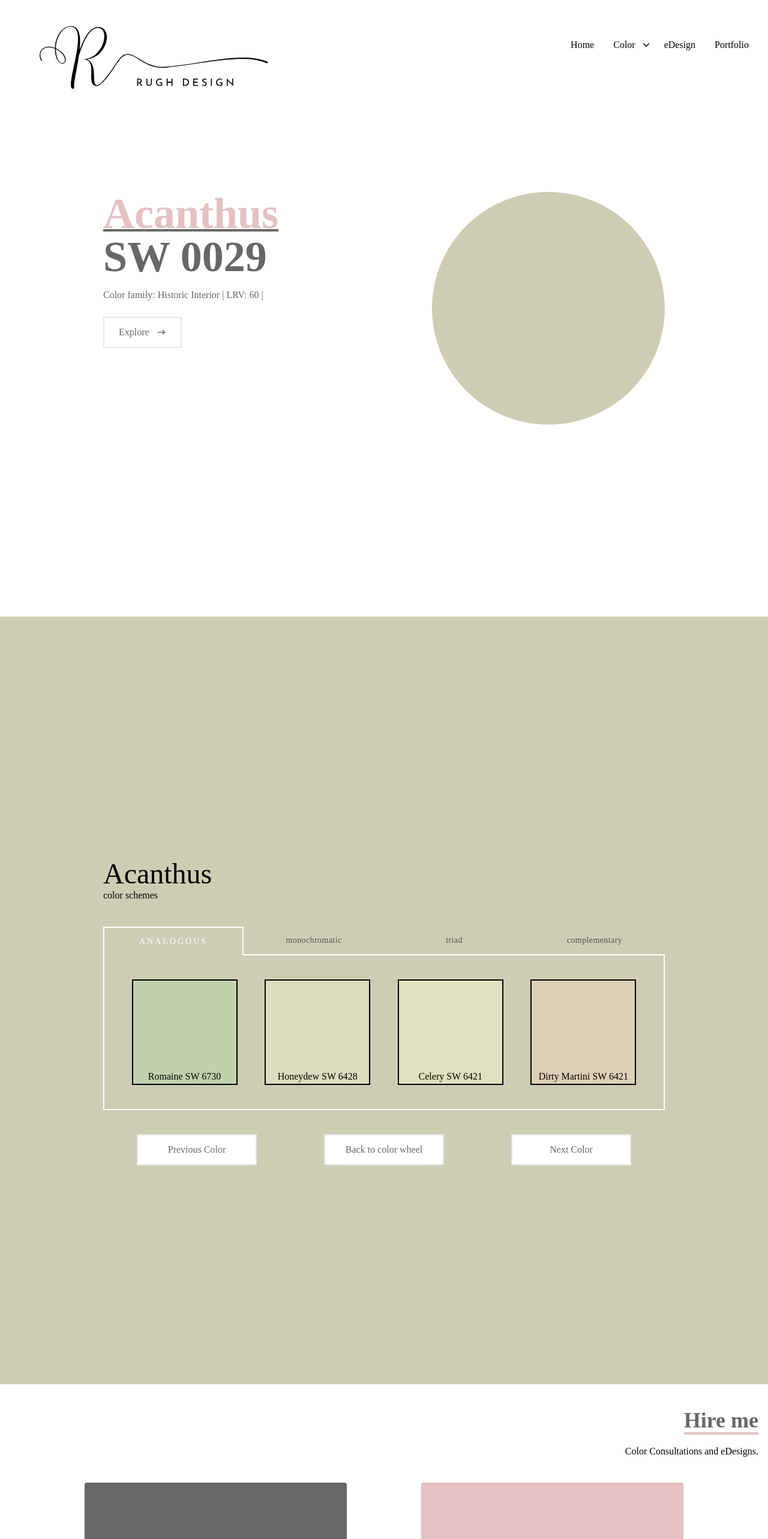
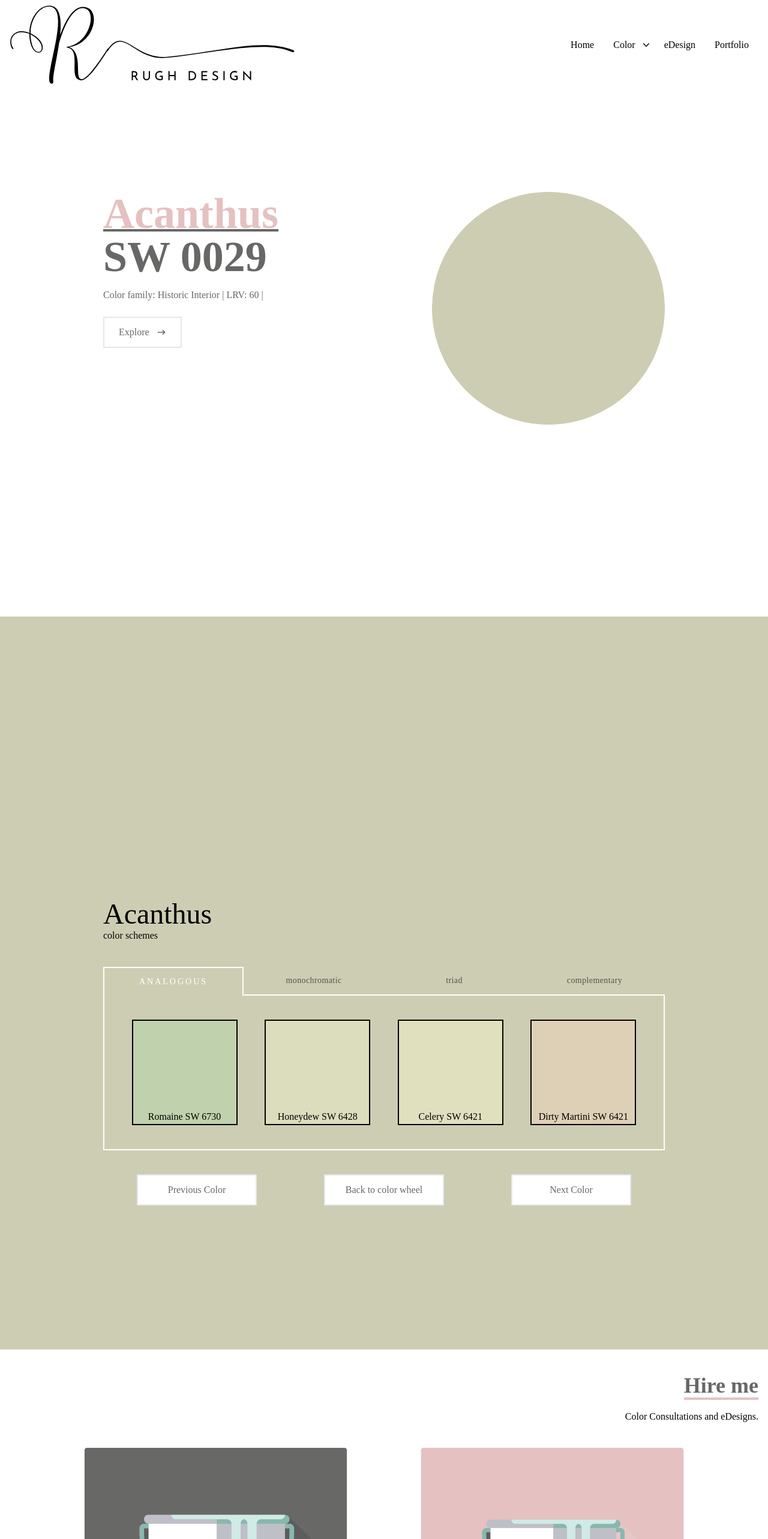
Before and after one commit to roodhouse/rugh-design-color-wheel, a React (Create React App) app: page /color/acanthus in a window 1280 px wide. Shown: the top 2566 px of the page at 60% size. Built offline with nearby package versions, Linux system fonts and the light colour scheme.

Commit message:
fixed logo issue

```diff
--- a/src/components/Navbar.jsx
+++ b/src/components/Navbar.jsx
@@ -1,5 +1,5 @@
 import React, {useState} from 'react'
-import Logo from '../assets/RD.svg'
+import Logo from '../assets/RD.svg';
 import {FaBars, FaTimes} from 'react-icons/fa'
 import { Link as NewLink } from "react-router-dom"
 import { Link, animateScroll as scroll } from 'react-scroll'
@@ -12,7 +12,7 @@
     <div className='fixed w-full h-[150px] flex justify-between items-center px-4 bg-white z-10'>
         {/* logo */}
         <div>
-            <img className='pt-14' src={Logo} alt="Rugh Design" />
+            <img src={Logo} alt="Rugh Design" />
         </div>
 
         {/* menu */}
--- a/src/components/color/Color.jsx
+++ b/src/components/color/Color.jsx
@@ -69,7 +69,7 @@
         style={{ backgroundColor: color.hex }}
         className="w-full h-full mx-auto px-8 pb-60 pt-60"
       >
-        <div className="max-w-[1000px] mx-auto px-8 flex flex-col justify-center w-full h-full sm:h-screen">
+        <div className="max-w-[1000px] mx-auto px-8 flex flex-col justify-center w-full h-full mt-48">
           <div className="py-10">
             <h2 className="text-5xl text-center sm:text-left">{color.name}</h2>
             <p className='text-center sm:text-left'>color schemes</p>
```
Also changed, not shown: src/assets/RD.svg.
